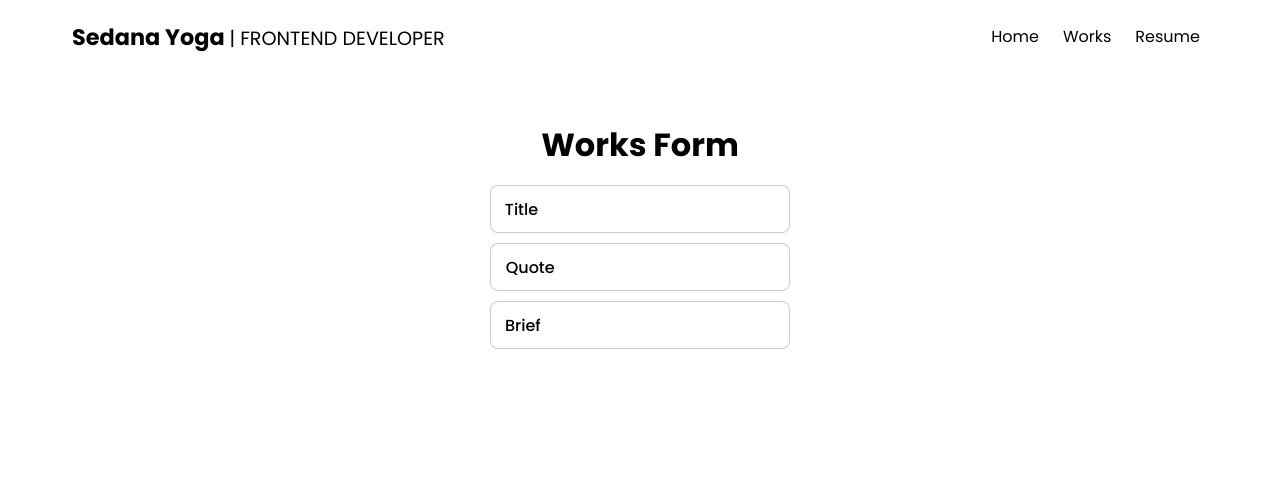
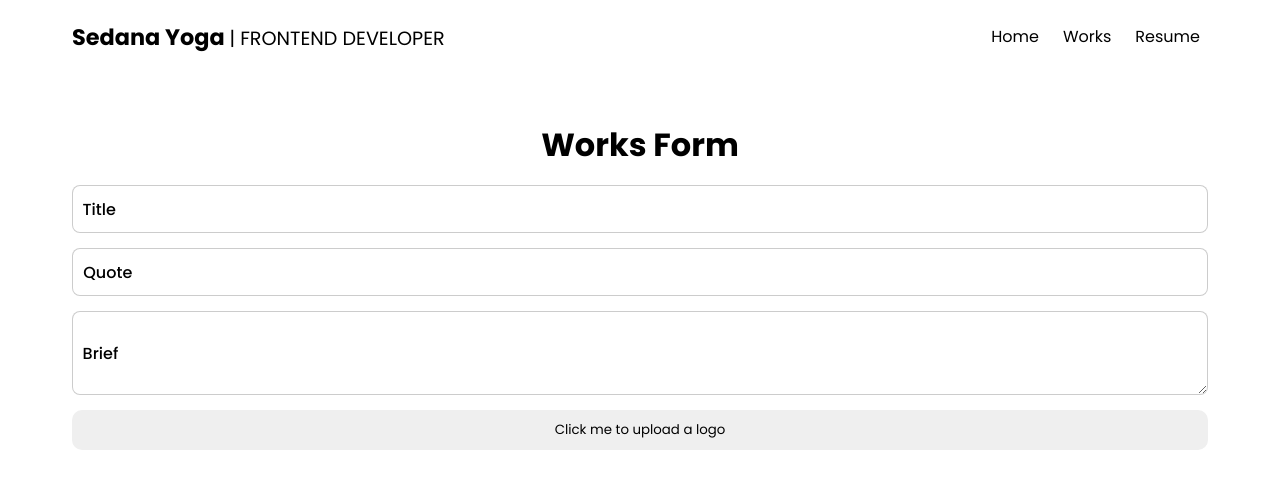
Before and after one commit to SedanaYoga/portal, a Next.js app: page /admin in a window 1280 px wide. Shown: the top 488 px of the page. Built offline with nearby package versions, Linux system fonts and the light colour scheme.

Commit message:
add: single input, textarea, and file upload

```diff
--- a/src/components/Input/Input.jsx
+++ b/src/components/Input/Input.jsx
@@ -1,11 +1,17 @@
-import { useState } from 'react'
+import { useState, useRef } from 'react'
 import styles from './Input.module.scss'
 
 const Input = ({ children, type, onChange, required, name }) => {
   const [value, setValue] = useState('')
   const [isFocus, setIsFocus] = useState(false)
+  const hiddenFileInput = useRef(null)
 
   const changeHandler = (e) => {
+    if (type === 'file') {
+      const value = e.target.files[0]
+      const name = e.target.name
+      if (onChange) onChange({ value, name })
+    } else {
       const { value, name } = e.target
       setValue(value)
       if (onChange) onChange({ value, name })
@@ -15,9 +21,33 @@ const Input = ({ children, type, onChange, required, name }) => {
         setIsFocus(false)
       }
     }
+  }
+
+  const fileClickHandle = () => {
+    hiddenFileInput.current.click()
+  }
 
   return (
     <div className={styles.input}>
+      {type === 'textarea' ? (
+        <textarea
+          onChange={changeHandler}
+          value={value}
+          name={name}
+          required={required}
+          className={styles.textarea}
+        ></textarea>
+      ) : type === 'file' ? (
+        <input
+          type='file'
+          onChange={changeHandler}
+          accept='/image/*'
+          name={name}
+          required={required}
+          style={{ display: 'none' }}
+          ref={hiddenFileInput}
+        />
+      ) : (
         <input
           type={type}
           onChange={changeHandler}
@@ -25,9 +55,19 @@ const Input = ({ children, type, onChange, required, name }) => {
           name={name}
           required={required}
         />
+      )}
+
+      {type !== 'file' && (
         <label htmlFor={name} className={isFocus ? styles.active : ''}>
           {children}
         </label>
+      )}
+
+      {type === 'file' && (
+        <button type='button' onClick={fileClickHandle}>
+          {children}
+        </button>
+      )}
     </div>
   )
 }
--- a/src/components/Input/Input.module.scss
+++ b/src/components/Input/Input.module.scss
@@ -1,42 +1,70 @@
 @import '../../styles/scss/mixins';
+@import '../../styles/scss/variable';
 
 .input {
   display: flex;
   flex-direction: column;
   position: relative;
+  min-height: 1rem;
   width: 100%;
   input {
     display: block;
     width: 100%;
     height: 3rem;
-    padding: 14px 1rem 3px 1rem;
+    padding: 0 1rem;
     outline: none;
     border: 1px solid rgba(black, 0.2);
     border-radius: 8px;
     background: #fff;
     font-size: 1rem;
   }
+  textarea {
+    display: block;
+    max-width: 100%;
+    outline: none;
+    border: 1px solid rgba(black, 0.2);
+    border-radius: 8px;
+    background: #fff;
+    font-size: 1rem;
+    padding: 1rem 1rem;
+    height: auto;
+  }
   label {
     @include centerAbsolute;
-    left: 0;
+    left: 0px;
     transform: translate(5%, -50%);
     font-size: 16px;
     font-weight: 500;
-    padding: 0 12px;
+    padding: 0 8px;
+    line-height: 3px;
     color: black;
+    background: $color-ternary;
     pointer-events: none;
     transition: all 0.2s ease-out;
-  }
-  .active {
-    transform: translate(-5%, -110%) scale(0.6);
-    color: #000d;
+    &.active {
+      left: 5px;
+      top: 0px;
+      transform: translate(0%, -50%) scale(0.9);
+      color: #777;
+    }
   }
   &:focus-within {
     input {
       border: 1px solid black;
     }
     label {
-      transform: translate(-5%, -110%) scale(0.75);
+      left: 5px;
+      top: 0px;
+      transform: translate(0%, -50%) scale(0.9);
+      color: #777;
     }
   }
+  button {
+    height: 2.5rem;
+    border: none;
+    border-radius: 10px;
+    outline: none;
+    background: $color-secondary;
+    cursor: pointer;
+  }
 }
--- a/src/pages/admin/index.jsx
+++ b/src/pages/admin/index.jsx
@@ -1,3 +1,5 @@
+import Head from 'next/head'
+import Image from 'next/image'
 import NormalLayout from '../../layouts/Normal/NormalLayout'
 import Input from '../../components/Input/Input'
 import styles from '../../styles/pages/Admin.module.scss'
@@ -11,6 +13,10 @@ const Admin = () => {
   }
 
   return (
+    <div>
+      <Head>
+        <title>Admin Page</title>
+      </Head>
       <div className={styles.admin}>
         <h1 className={styles.adminTitle}>Works Form</h1>
         <form className={styles.adminForm}>
@@ -20,10 +26,22 @@ const Admin = () => {
           <Input onChange={changeHandler} name='quote'>
             Quote
           </Input>
-        <Input onChange={changeHandler} name='brief'>
+          <Input onChange={changeHandler} name='brief' type='textarea'>
             Brief
           </Input>
+          <Input onChange={changeHandler} name='logo' type='file'>
+            Click me to upload a logo
+          </Input>
+          {values.logo && (
+            <Image
+              alt='Logo Image'
+              src={URL.createObjectURL(values.logo)}
+              width='100px'
+              height='100px'
+            />
+          )}
         </form>
+      </div>
     </div>
   )
 }
--- a/src/styles/pages/Admin.module.scss
+++ b/src/styles/pages/Admin.module.scss
@@ -3,12 +3,10 @@
 .admin {
   margin: 4rem auto 0;
   text-align: center;
-  width: 300px;
-  /* &Title { */
-  /* } */
+  width: 100%;
   &Form {
     margin-top: 1rem;
     @include centerFlexColumn;
-    gap: 10px;
+    gap: 15px;
   }
 }
```
Lines whose indentation alone changed are shown as unchanged.
